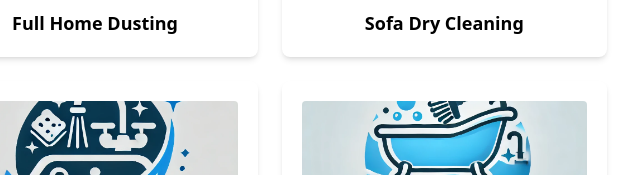
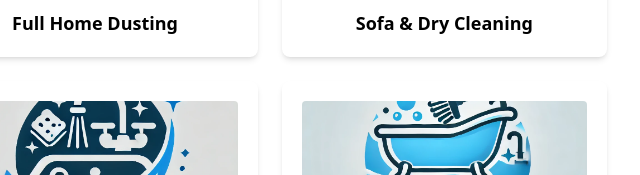
Before and after one commit to akash9754/sonu-Dry-clean, a website: page src/index.html in a window 1280 px wide. Shown: the part 625-800 px from the top of the page, 545-1185 px from the left. Drawn offline with nearby package versions, Linux system fonts and the light colour scheme.

Commit message:
update sofa dry cleaning title for consistency in service naming

```diff
--- a/src/index.html
+++ b/src/index.html
@@ -100,7 +100,7 @@
             <a href="./pages/sofaDryCleaning.html">
                 <div class="bg-white p-5 rounded-lg shadow-md hover:shadow-xl hover:-translate-y-2 transition-all duration-300">
                     <img src="img/sofa.webp" class="w-full h-32 object-cover rounded" alt="Item 3">
-                    <h3 class="mt-3 text-lg font-semibold text-center">Sofa Dry Cleaning</h3>
+                    <h3 class="mt-3 text-lg font-semibold text-center">Sofa & Dry Cleaning</h3>
                 </div>
             </a>
 
```
